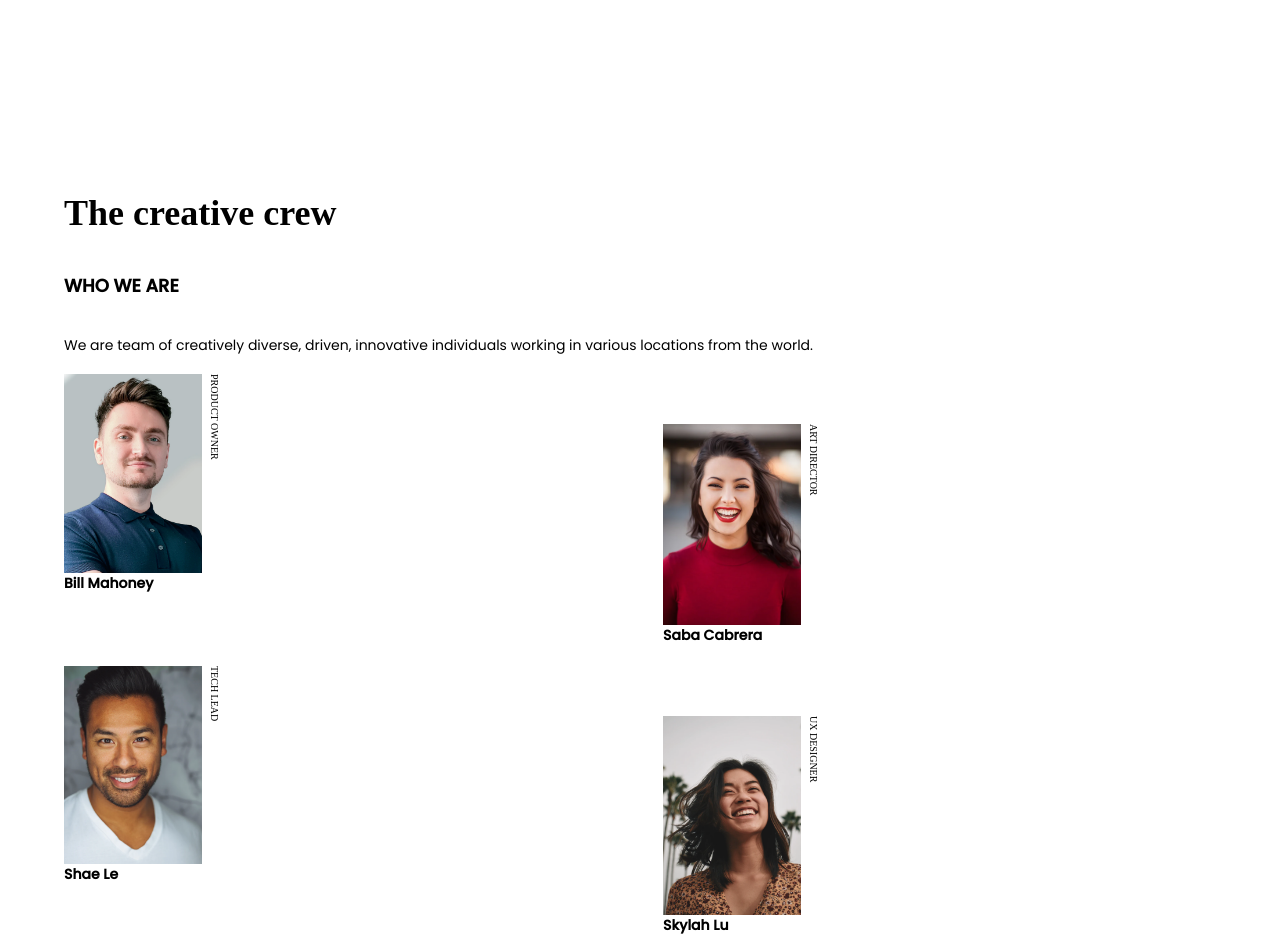
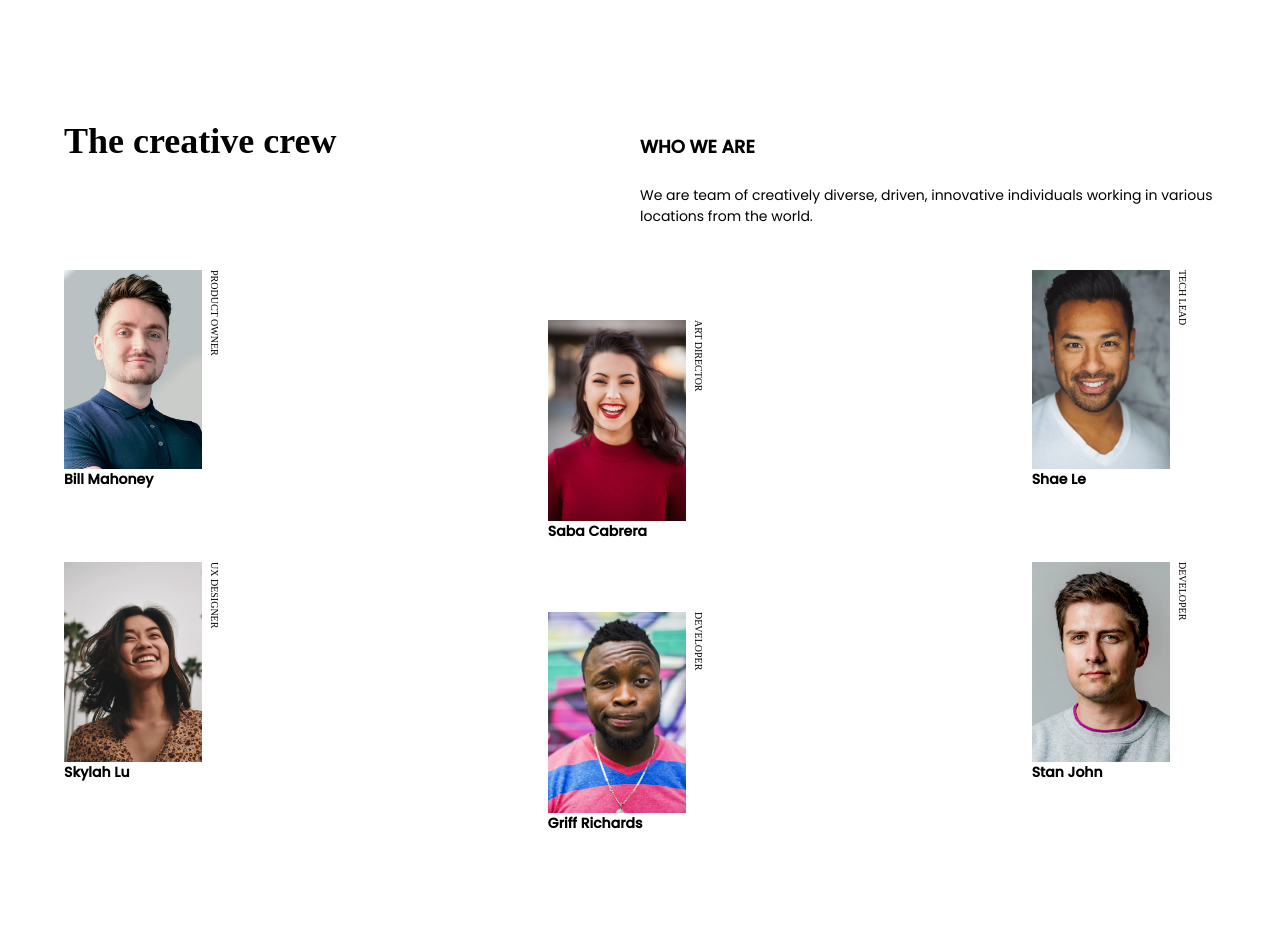
Before and after one commit to ThibaudFournes77/devchal-my-team-page, a plain HTML site: page index.html in a window 1280 px wide. Shown: the top 939 px of the page. Drawn offline with Linux system fonts and the light colour scheme.

Commit message:
1ere version bureau

```diff
--- a/index.html
+++ b/index.html
@@ -28,10 +28,12 @@
   </head>
   <body>
     <main class="main">
-      <h1>The creative crew</h1>
-      <div class="infos">
-        <h2>WHO WE ARE</h2>
-        <p>We are team of creatively diverse, driven, innovative individuals working in various locations from the world.</p>
+      <div class="header">
+        <h1>The creative crew</h1>
+        <div class="infos">
+          <h2>WHO WE ARE</h2>
+          <p>We are team of creatively diverse, driven, innovative individuals working in various locations from the world.</p>
+        </div>
       </div>
       <section class="profiles">
         <div class="profile">
--- a/style.css
+++ b/style.css
@@ -5,7 +5,11 @@
 }
 
 .main{
-    padding: 15% 5% 15% 5%;
+    padding: 15vh 5vw 15vh 5vw;
+}
+
+.header{
+    margin-bottom: 30px;
 }
 
 h1{
@@ -38,14 +42,6 @@ h1{
     grid-template-columns: 50% 50%;
     grid-column-gap: 2%;
     grid-row-gap: 20px;
-}
-
-.profile:nth-child(2n){
-    margin-top: 50px;
-}
-
-.profile:nth-child(2n+1){
-    margin-bottom: 50px;
 }
 
 .profile{
@@ -86,3 +82,39 @@ h1{
     font-size: 14px;
     color: #A9A9A9;
 }
+
+@media screen and (max-width: 768px){
+    .profile:nth-child(2n){
+        margin-top: 50px;
+    }
+
+    .profile:nth-child(2n+1){
+        margin-bottom: 50px;
+    }
+}
+
+@media screen and (min-width: 768px){
+    .header{
+        display: flex;
+    }
+
+    .header h1, .infos{
+        width: 50%;
+    }
+
+    .profiles{
+        display: grid;
+        grid-template-columns: repeat( 3, 40%);
+        grid-column-gap: 2%;
+        grid-row-gap: 20px;
+    }
+
+    .profile{
+        margin-bottom: 50px;
+    }
+
+    .profile:nth-child(3n+2){
+        margin-top: 50px;
+        margin-bottom: 0;
+    }
+}
```
